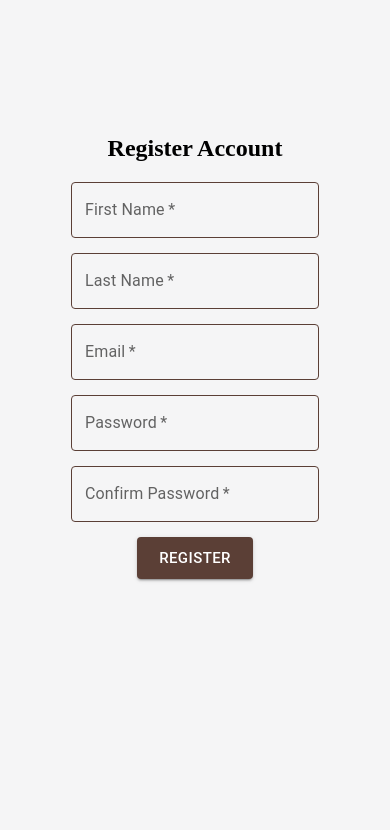
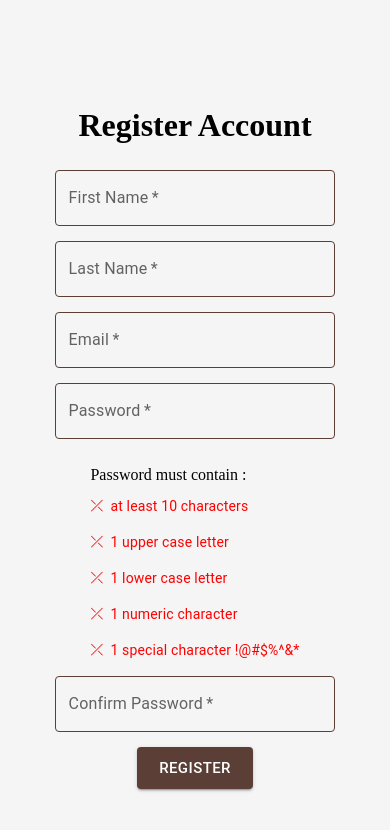
Before and after one commit to AngelosGR21/cromwell-react-app, a React (Create React App) app: page /register in a window 390 px wide. Shown: the top 830 px of the page. Built offline with nearby package versions, Linux system fonts and the light colour scheme.

Commit message:
making register page responsive

```diff
--- /dev/null
+++ b/src/pages/Register/Form/Form.css
@@ -0,0 +1,86 @@
+.register-form-container {
+    display: flex;
+    justify-content: center;
+    align-items: center;
+    margin-top: 80px;
+}
+
+.register-form {
+    display: flex;
+    flex-direction: column;
+    justify-content: center;
+    align-items: center;
+    width: 90%;
+    text-align: center;
+    border-radius: 10px;
+}
+
+.register-form-header {
+    font-size: 32px;
+    font-family: 'Cormorant Garamond', serif;
+}
+
+.register-input-field,
+.input-valid,
+.input-invalid {
+    margin-bottom: 15px !important;
+    width: 80%;
+    max-width: 300px;
+}
+
+.register-input-field fieldset {
+    border-color: var(--primary) !important;
+}
+
+.input-valid fieldset {
+    border-color: rgb(15, 155, 15) !important;
+}
+
+.input-invalid fieldset {
+    border-color: red !important;
+}
+
+
+
+.register-condition-icon,
+.register-condition-icon-passed {
+    min-width: 20px !important;
+}
+
+.register-condition-icon,
+.register-condition-text {
+    color: red !important;
+}
+
+.register-condition-text-passed,
+.register-condition-icon-passed {
+    color: green !important;
+}
+
+.register-submit-button {
+    background-color: var(--primary) !important;
+}
+
+
+@media screen and (min-width: 900px) {
+    .register-form-header {
+        font-size: 40px;
+    }
+
+    .register-form-container {
+        background-color: var(--bg-white) !important;
+        width: 50vw;
+        height: 100vh;
+        margin-top: 0;
+    }
+
+    .register-form {
+        margin-top: -110px;
+    }
+}
+
+@media screen and (min-width: 1260px) {
+    .register-form-container {
+        width: 40vw;
+    }
+}
--- a/src/pages/Register/Form/Form.jsx
+++ b/src/pages/Register/Form/Form.jsx
@@ -9,7 +9,9 @@ import ConfirmPasswordField from "./ConfirmPasswordField";
 
 import { openSnack } from "../../../features/snackbar/snackbarSlice";
 import { registerUser } from "../../../features/auth/authSlice";
-import { useDispatch, useSelector } from "react-redux";
+import { useDispatch } from "react-redux";
+
+import "./Form.css"
 
 const stateTemplate = {
     value: "",
@@ -20,7 +22,6 @@ const stateTemplate = {
 const Form = () => {
     const navigate = useNavigate();
     const dispatch = useDispatch();
-    const { open } = useSelector((store) => store.snackbar);
 
     const [firstNameStates, setFirstNameStates] = useState({ ...stateTemplate })
     const [lastNameStates, setLastNameStates] = useState({ ...stateTemplate })
@@ -65,7 +66,7 @@ const Form = () => {
     return (
         <section className="register-form-container">
             <form className="register-form" autoComplete="off" onSubmit={handleSubmit}>
-                <h2>Register Account</h2>
+                <h2 className="register-form-header">Register Account</h2>
                 <NameField
                     label="First Name"
                     inputStates={firstNameStates}
--- a/src/pages/Register/Form/PasswordField.jsx
+++ b/src/pages/Register/Form/PasswordField.jsx
@@ -5,7 +5,6 @@ import { TextField } from "@mui/material"
 import { passwordValidator } from "./validators"
 
 const PasswordField = ({ passwordStates, setPasswordStates, confirmPasswordValue, setConfirmPasswordStates }) => {
-    const [showConditions, setShowConditions] = useState(false);
     const [passwordConditions, setPasswordConditions] = useState({
         tenCharacters: false,
         oneUpperCase: false,
@@ -23,14 +22,13 @@ const PasswordField = ({ passwordStates, setPasswordStates, confirmPasswordValue
                 className={className}
                 label="Password"
                 type="password"
-                onFocus={() => setShowConditions(true)}
                 onChange={(e) => {
                     setPasswordStates({ ...passwordStates, value: e.target.value })
                     passwordValidator(e.target.value, setPasswordConditions, setPasswordStates, confirmPasswordValue, setConfirmPasswordStates)
                 }}
                 value={passwordStates.password}
             />
-            {showConditions ? <PasswordConditions passwordConditions={passwordConditions} /> : ""}
+            <PasswordConditions passwordConditions={passwordConditions} />
         </>
 
     )
--- a/src/pages/Register/Register.css
+++ b/src/pages/Register/Register.css
@@ -4,61 +4,29 @@ body {
 
 .register-image-container {
     display: none;
+    justify-content: center;
+    width: 50vw;
+    height: 100vh;
 }
 
-.register-form-container {
+@media screen and (min-width: 900px) {
+    .register-container {
         display: flex;
-    justify-content: center;
-    align-items: center;
-    margin-top: 100px;
+        overflow: hidden;
     }
 
-.register-form {
-    display: flex;
-    flex-direction: column;
-    justify-content: center;
-    align-items: center;
-    width: 90%;
-    padding: 15px 0;
-    text-align: center;
-    border-radius: 10px;
+    .register-image-container {
+        display: block;
     }
 
-.register-input-field,
-.input-valid,
-.input-invalid {
-    margin-bottom: 15px !important;
+    .register-image {
+        height: 100%;
+        object-fit: contain;
+    }
 }
 
-.register-input-field fieldset {
-    border-color: var(--primary) !important;
+@media screen and (min-width: 1260px) {
+    .register-image-container {
+        width: 60vw;
     }
-
-.input-valid fieldset {
-    border-color: rgb(15, 155, 15) !important;
 }
-
-.input-invalid fieldset {
-    border-color: red !important;
-}
-
-
-
-.register-condition-icon,
-.register-condition-icon-passed {
-    min-width: 20px !important;
-}
-
-.register-condition-icon,
-.register-condition-text {
-    color: red !important;
-}
-
-.register-condition-text-passed,
-.register-condition-icon-passed {
-    color: green !important;
-}
-
-.register-submit-button {
-    background-color: var(--primary) !important;
-}
--- a/src/pages/Register/Register.jsx
+++ b/src/pages/Register/Register.jsx
@@ -1,7 +1,10 @@
 import { useEffect } from "react";
 import { useNavigate } from "react-router-dom";
 import { useSelector } from "react-redux";
-import houseImage from "../../assets/house.jpg";
+import useScreenSize from "../../hooks/useScreenSize";
+
+import biggerScreenImage from "../../assets/house.jpg"
+import smallerScreenImage from "../../assets/house5.jpg";
 
 import "./Register.css"
 
@@ -11,14 +14,16 @@ const Register = () => {
     const navigate = useNavigate();
     const { token } = useSelector((store) => store.auth);
 
+    const width = useScreenSize();
+
     useEffect(() => {
         if (token) navigate("/");
     })
 
     return (
-        <main>
+        <main className="register-container">
             <section className="register-image-container">
-                <img src={houseImage} alt="house" />
+                <img className="register-image" src={width >= 1250 ? biggerScreenImage : smallerScreenImage} alt="house" />
             </section>
             <Form />
         </main>
```
Lines whose indentation alone changed are shown as unchanged.
